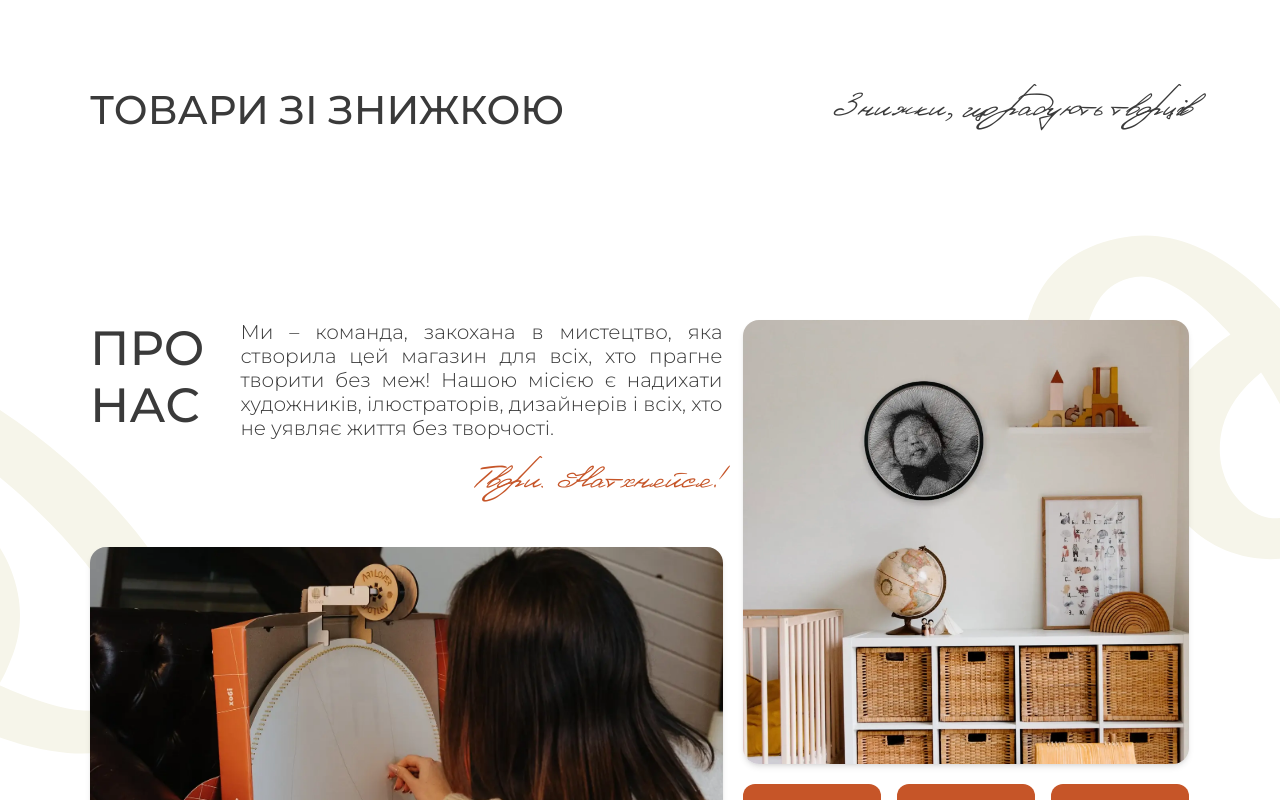
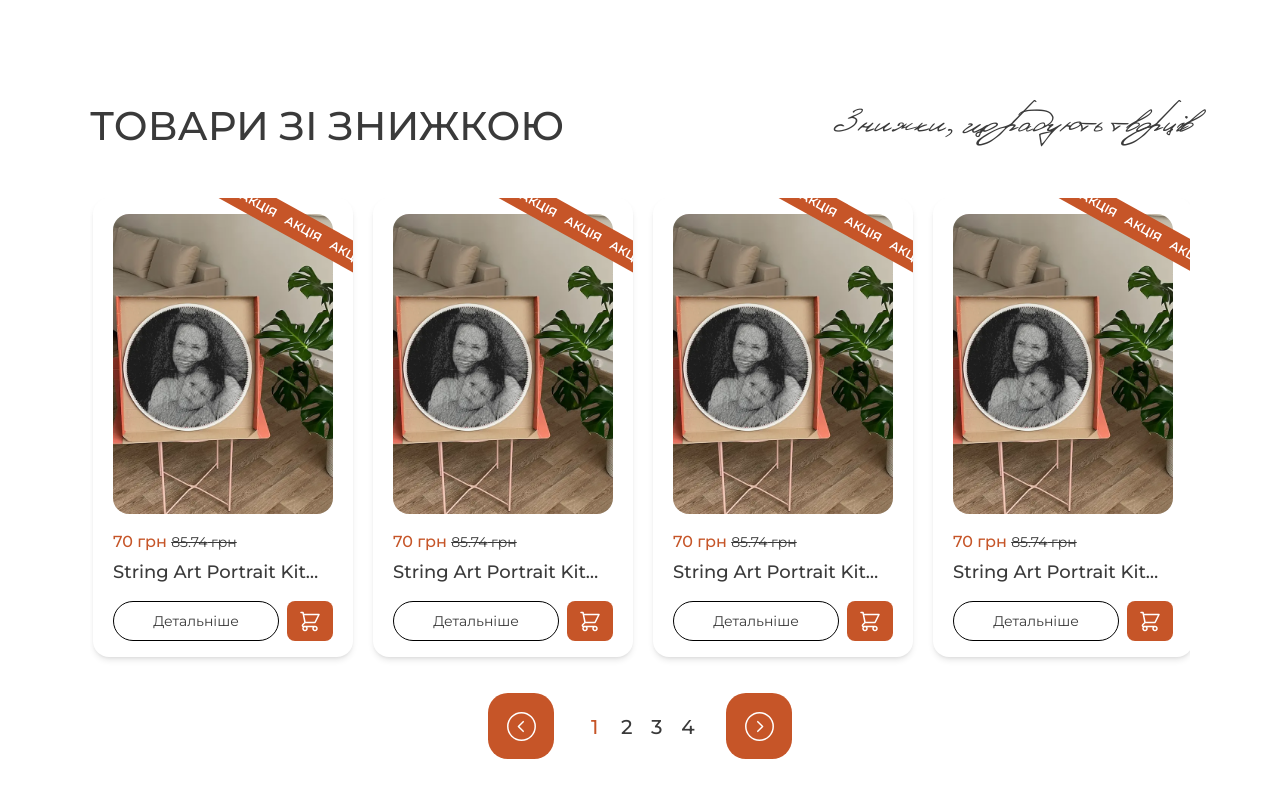
Before and after one commit to cyanidium-dev/art-lover-frontend, a Next.js app: page / in a window 1280 px wide. Shown: the part 2560-3360 px from the top of the page. Built offline with nearby package versions, Linux system fonts and the light colour scheme.

Commit message:
updated product card

```diff
--- a/src/modules/HomePage/DiscountedProducts/DiscountedProducts.tsx
+++ b/src/modules/HomePage/DiscountedProducts/DiscountedProducts.tsx
@@ -1,6 +1,19 @@
+'use client';
+import { SwiperSlide } from 'swiper/react';
+import { productsList } from '../bestsellers/mockedData';
+import ProductCard from '@/shared/components/cards/ProductCard/ProductCard';
 import Container from '@/shared/components/container/Container';
+import SwiperWrapper from '@/shared/components/swiper/SwiperWrapper';
 
 export default function DiscountedProducts() {
+  if (!productsList || !productsList.length) return null;
+
+  const discountedProductsList = productsList.filter(
+    product => product.discountedPrice
+  );
+
+  if (!discountedProductsList || !discountedProductsList.length) return null;
+
   return (
     <section className="pt-20 xl:pt-[158px]">
       <Container>
@@ -13,6 +26,29 @@ export default function DiscountedProducts() {
           </p>
         </div>
       </Container>
+      <div className="md:max-w-[774px] lg:max-w-[1030px] xl:max-w-[1286px] md:px-8 xl:px-[90px] md:mx-auto">
+        <SwiperWrapper
+          swiperClassName="newProducts"
+          breakpoints={{
+            0: {
+              spaceBetween: 16,
+              centeredSlides: true,
+            },
+            768: { spaceBetween: 16, centeredSlides: false },
+            1024: { spaceBetween: 20, centeredSlides: false },
+            1280: {
+              spaceBetween: 20,
+              centeredSlides: false,
+            },
+          }}
+        >
+          {discountedProductsList.map((discountedProduct, idx) => (
+            <SwiperSlide key={idx}>
+              <ProductCard product={discountedProduct} />
+            </SwiperSlide>
+          ))}
+        </SwiperWrapper>
+      </div>
     </section>
   );
 }
--- a/src/shared/components/Cards/ProductCard/ProductCard.tsx
+++ b/src/shared/components/Cards/ProductCard/ProductCard.tsx
@@ -9,10 +9,19 @@ interface ProductCardProps {
 }
 
 export default function ProductCard({ product }: ProductCardProps) {
-  const { title, price, images, slug } = product;
+  const { title, price, discountedPrice, images, slug } = product;
 
   return (
-    <div className="p-3 bg-white rounded-[8px] xl:rounded-[16px] shadow-social">
+    <div className="relative p-3 xl:px-5 xl:py-4 bg-white rounded-[8px] xl:rounded-[16px] shadow-social overflow-hidden">
+      {discountedPrice && discountedPrice < price ? (
+        <div
+          className="flex items-center gap-x-[11px] absolute z-10 top-0 md:top-[-12px] left-[19px] rotate-[29deg] w-[233px] xl:w-[278px] py-[5px] xl:py-[7px] pl-[44px] xl:pl-[25px] bg-orange
+        text-white text-[8px] xl:text-[12px] font-semibold leading-[120%] uppercase"
+        >
+          <span>Акція</span> <span>Акція</span> <span>Акція</span>
+          <span>Акція</span> <span>Акція</span>
+        </div>
+      ) : null}
       <div className="relative h-[120px] md:h-[180px] lg:h-[200px] xl:h-[300px] mb-3 xl:mb-4 rounded-[8px] xl:rounded-[16px] overflow-hidden">
         <Image
           src={images[0]?.url || ''}
@@ -21,9 +30,22 @@ export default function ProductCard({ product }: ProductCardProps) {
           className="object-cover"
         />
       </div>
-      <p className="mb-1.5 xl:mb-2 text-[14px] xl:text-[16px] font-medium leading-[120%]">
-        {price} грн
-      </p>
+      {discountedPrice && discountedPrice < price ? (
+        <p className="mb-1.5 xl:mb-2 ">
+          <span className="text-[14px] xl:text-[16px] font-medium leading-[120%] text-orange">
+            {discountedPrice} грн
+          </span>
+          &nbsp;
+          <span className="text-[12px] xl:text-[14px] font-normal leading-[120%] line-through">
+            {price} грн
+          </span>
+        </p>
+      ) : (
+        <p className="mb-1.5 xl:mb-2 text-[14px] xl:text-[16px] font-medium leading-[120%]">
+          {price} грн
+        </p>
+      )}
+
       <h3 className="mb-4 xl:mb-[18px] text-[14px] xl:text-[18px] font-medium leading-[120%] line-clamp-1">
         {title}
       </h3>
```
